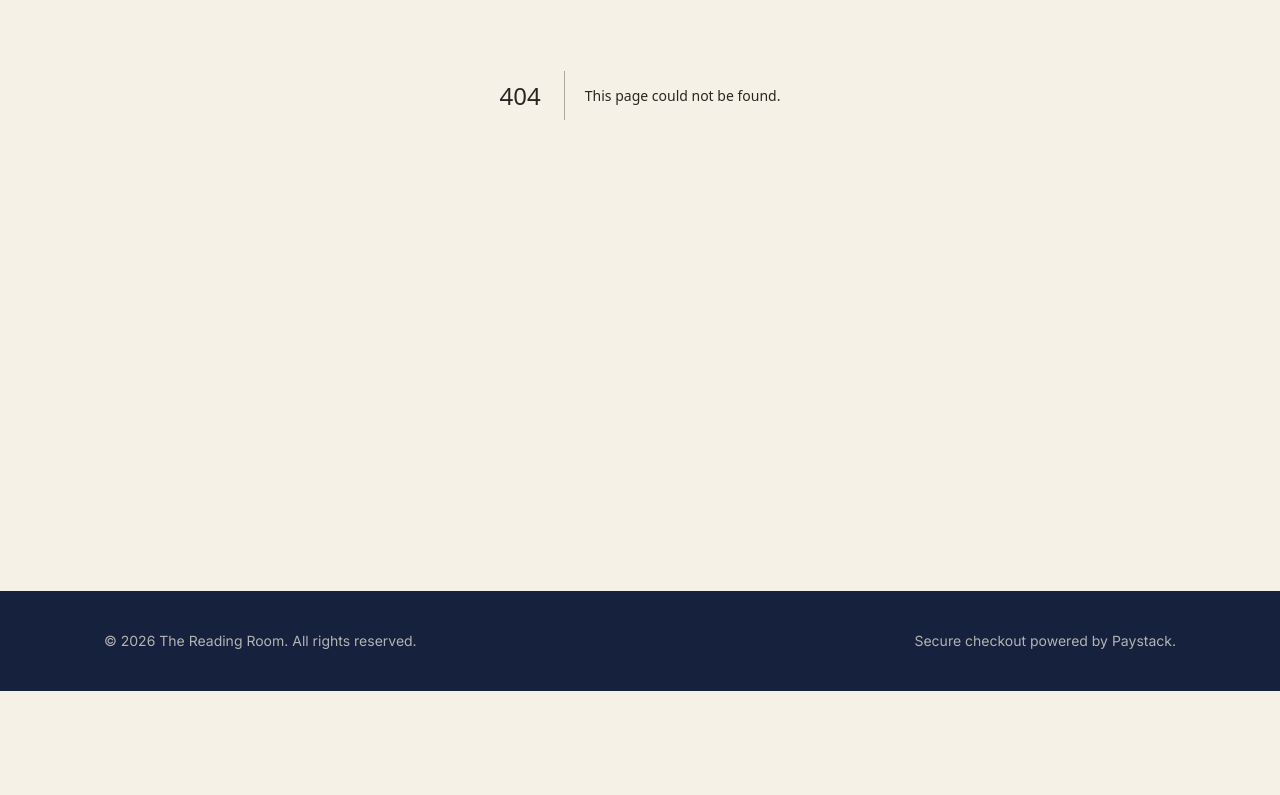
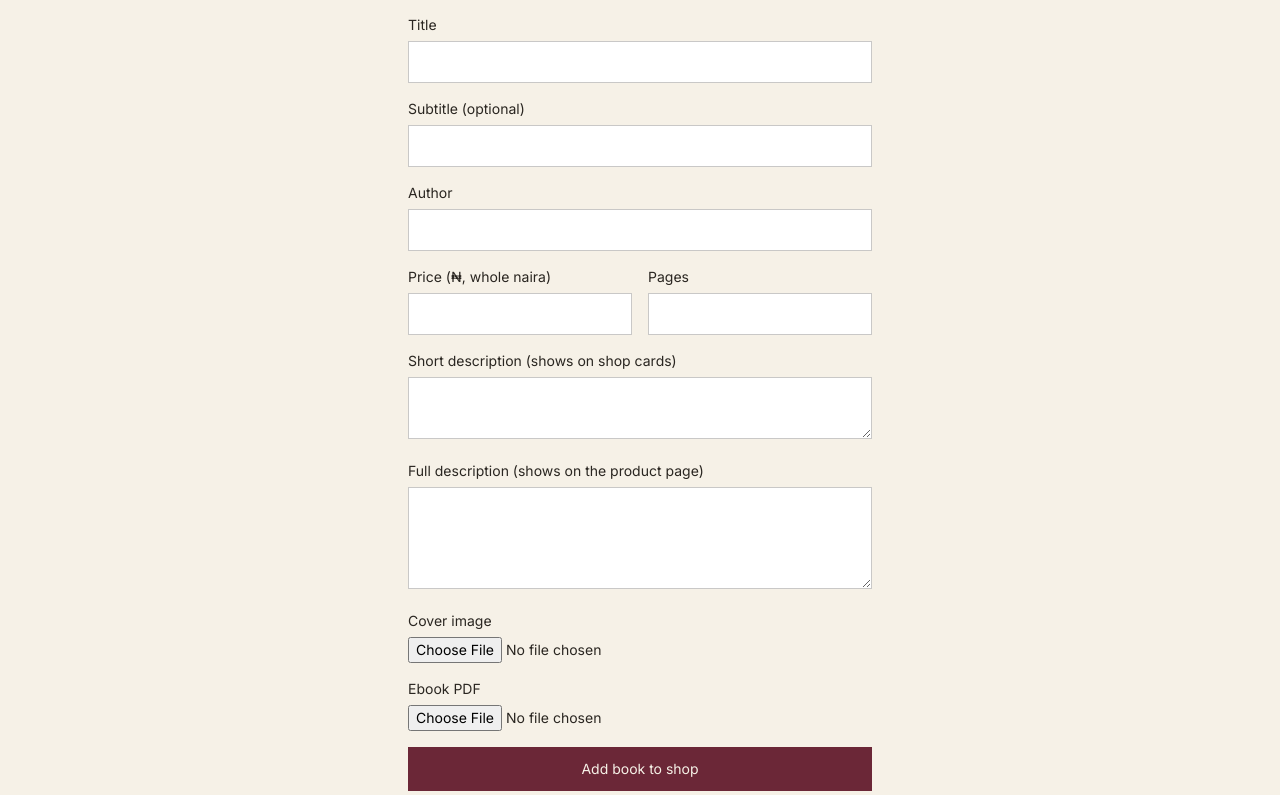
Before and after one commit to megaKing-001/ebook-store, a Next.js app: page /admin/add-book in a window 1280 px wide. Before the commit this address had no page. Shown: the part 385-1180 px from the top of the page. Before the commit the page ends 1076 px from the top, so only its background shows below. Built offline with nearby package versions, Linux system fonts and the light colour scheme.

Commit message:
Implement Add Book page with form handling

```diff
--- /dev/null
+++ b/app/admin/add-book/page.js
@@ -0,0 +1,199 @@
+"use client";
+
+import { useState } from "react";
+
+const emptyForm = {
+  slug: "",
+  title: "",
+  subtitle: "",
+  author: "",
+  price: "",
+  currency: "NGN",
+  description: "",
+  long_description: "",
+  pages: ""
+};
+
+export default function AddBookPage() {
+  const [password, setPassword] = useState("");
+  const [form, setForm] = useState(emptyForm);
+  const [coverFile, setCoverFile] = useState(null);
+  const [pdfFile, setPdfFile] = useState(null);
+  const [submitting, setSubmitting] = useState(false);
+  const [message, setMessage] = useState(null);
+
+  function updateField(field, value) {
+    setForm((f) => ({ ...f, [field]: value }));
+  }
+
+  async function handleSubmit(e) {
+    e.preventDefault();
+    setMessage(null);
+
+    if (!coverFile || !pdfFile) {
+      setMessage({ type: "error", text: "Please choose both a cover image and a PDF file." });
+      return;
+    }
+
+    setSubmitting(true);
+    try {
+      const body = new FormData();
+      body.append("password", password);
+      Object.entries(form).forEach(([key, value]) => body.append(key, value));
+      body.append("cover", coverFile);
+      body.append("pdf", pdfFile);
+
+      const res = await fetch("/api/admin/add-book", { method: "POST", body });
+      const data = await res.json();
+
+      if (!res.ok) throw new Error(data.error || "Something went wrong.");
+
+      setMessage({ type: "success", text: `"${form.title}" was added to the shop.` });
+      setForm(emptyForm);
+      setCoverFile(null);
+      setPdfFile(null);
+      e.target.reset();
+    } catch (err) {
+      setMessage({ type: "error", text: err.message });
+    } finally {
+      setSubmitting(false);
+    }
+  }
+
+  return (
+    <div className="max-w-lg mx-auto px-6 py-16">
+      <h1 className="font-serif text-2xl mb-1">Add a book</h1>
+      <p className="text-stone text-sm mb-8">This page is only for you — keep the link and password private.</p>
+
+      <form onSubmit={handleSubmit} className="space-y-4">
+        <Field label="Admin password">
+          <input
+            type="password"
+            required
+            value={password}
+            onChange={(e) => setPassword(e.target.value)}
+            className="w-full border border-charcoal/25 bg-white px-3 py-2.5 text-sm"
+          />
+        </Field>
+
+        <Field label="Slug (used in the URL, e.g. my-new-book)">
+          <input
+            required
+            value={form.slug}
+            onChange={(e) => updateField("slug", e.target.value)}
+            className="w-full border border-charcoal/25 bg-white px-3 py-2.5 text-sm"
+          />
+        </Field>
+
+        <Field label="Title">
+          <input
+            required
+            value={form.title}
+            onChange={(e) => updateField("title", e.target.value)}
+            className="w-full border border-charcoal/25 bg-white px-3 py-2.5 text-sm"
+          />
+        </Field>
+
+        <Field label="Subtitle (optional)">
+          <input
+            value={form.subtitle}
+            onChange={(e) => updateField("subtitle", e.target.value)}
+            className="w-full border border-charcoal/25 bg-white px-3 py-2.5 text-sm"
+          />
+        </Field>
+
+        <Field label="Author">
+          <input
+            required
+            value={form.author}
+            onChange={(e) => updateField("author", e.target.value)}
+            className="w-full border border-charcoal/25 bg-white px-3 py-2.5 text-sm"
+          />
+        </Field>
+
+        <div className="grid grid-cols-2 gap-4">
+          <Field label="Price (₦, whole naira)">
+            <input
+              type="number"
+              required
+              min="0"
+              value={form.price}
+              onChange={(e) => updateField("price", e.target.value)}
+              className="w-full border border-charcoal/25 bg-white px-3 py-2.5 text-sm"
+            />
+          </Field>
+          <Field label="Pages">
+            <input
+              type="number"
+              min="1"
+              value={form.pages}
+              onChange={(e) => updateField("pages", e.target.value)}
+              className="w-full border border-charcoal/25 bg-white px-3 py-2.5 text-sm"
+            />
+          </Field>
+        </div>
+
+        <Field label="Short description (shows on shop cards)">
+          <textarea
+            rows={2}
+            value={form.description}
+            onChange={(e) => updateField("description", e.target.value)}
+            className="w-full border border-charcoal/25 bg-white px-3 py-2.5 text-sm"
+          />
+        </Field>
+
+        <Field label="Full description (shows on the product page)">
+          <textarea
+            rows={4}
+            value={form.long_description}
+            onChange={(e) => updateField("long_description", e.target.value)}
+            className="w-full border border-charcoal/25 bg-white px-3 py-2.5 text-sm"
+          />
+        </Field>
+
+        <Field label="Cover image">
+          <input
+            type="file"
+            accept="image/*"
+            required
+            onChange={(e) => setCoverFile(e.target.files?.[0] || null)}
+            className="w-full text-sm"
+          />
+        </Field>
+
+        <Field label="Ebook PDF">
+          <input
+            type="file"
+            accept="application/pdf"
+            required
+            onChange={(e) => setPdfFile(e.target.files?.[0] || null)}
+            className="w-full text-sm"
+          />
+        </Field>
+
+        {message && (
+          <p className={`text-sm ${message.type === "error" ? "text-burgundy" : "text-green-700"}`}>
+            {message.text}
+          </p>
+        )}
+
+        <button
+          type="submit"
+          disabled={submitting}
+          className="w-full bg-burgundy text-parchment px-6 py-3 text-sm hover:bg-burgundy/90 transition-colors disabled:opacity-60"
+        >
+          {submitting ? "Adding book…" : "Add book to shop"}
+        </button>
+      </form>
+    </div>
+  );
+}
+
+function Field({ label, children }) {
+  return (
+    <div>
+      <label className="block text-sm mb-1.5">{label}</label>
+      {children}
+    </div>
+  );
+}
```
